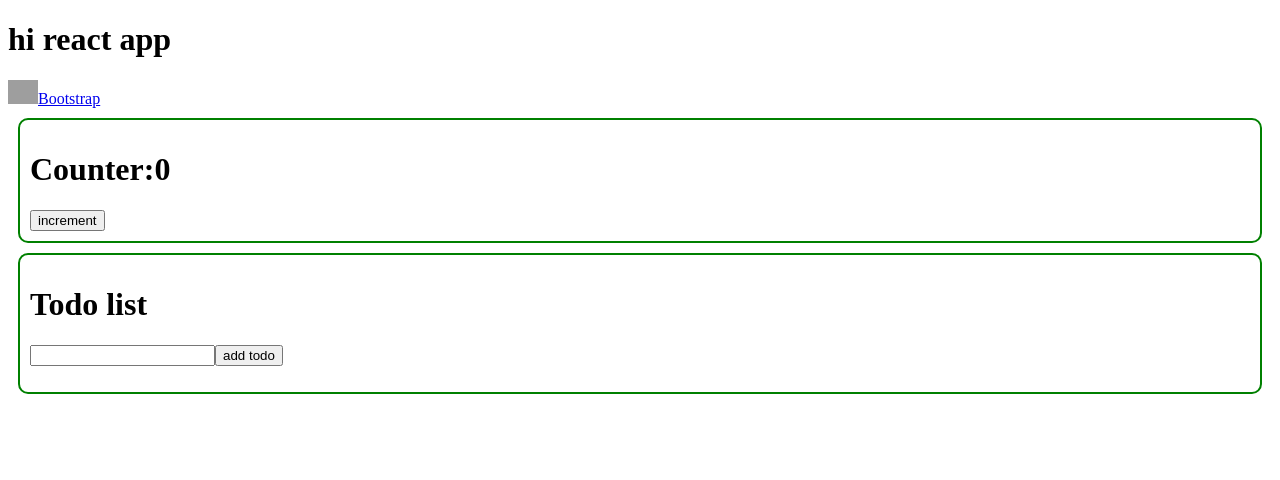
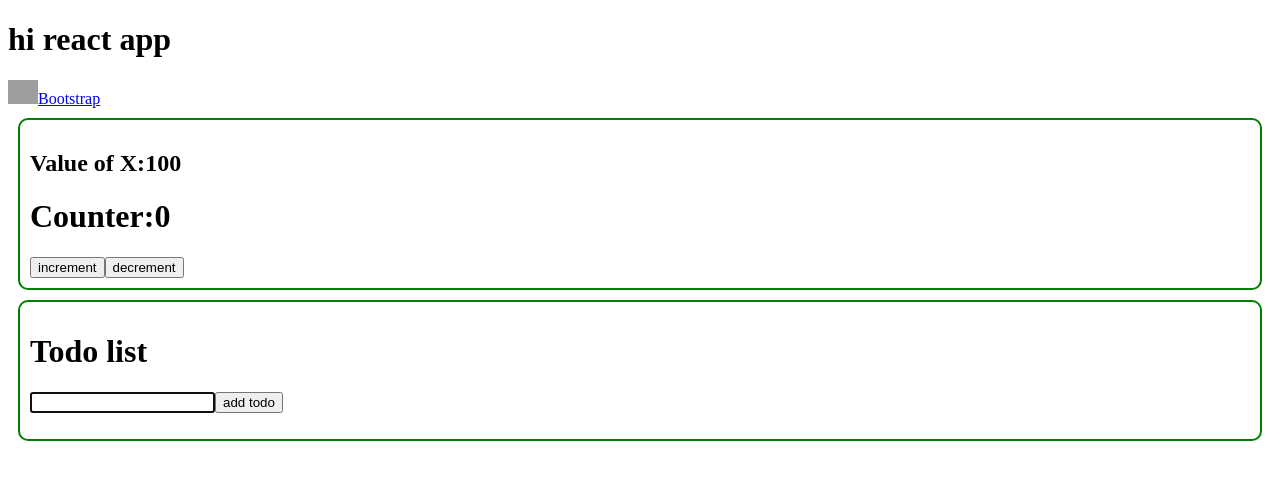
Before and after one commit to vaddesateesh175-ops/React-app, a React (Vite) app: page / in a window 1280 px wide. Shown: the top 480 px of the page. Built offline with nearby package versions, Linux system fonts and the light colour scheme; grey boxes are pictures that could not be loaded.

Commit message:
useEffect

```diff
--- a/src/features/Counter.jsx
+++ b/src/features/Counter.jsx
@@ -1,17 +1,27 @@
-import React from "react";
+import React,{useEffect} from "react";
 import Button from "@mui/material/Button";
 function ButtonUsage(props) {
   return <Button variant="contained">{props.children}</Button>;
 }
 function Counter() {
   const [count, setCount] = React.useState(0);
+  const [x, setX] = React.useState(100);
   function inc(){
     setCount(count+1)
   }
+  function dec(){
+    setCount(count-1)
+  }
+
+  useEffect(()=>{
+    console.log("sateesh")
+  },[]);
   return (
     <div className="mybox">
+      <h2>Value of X:{x}</h2>
       <h1>Counter:{count}</h1>
       <button onClick={()=>{inc()}}>increment</button>
+      <button onClick={()=>{dec()}}>decrement</button>
     </div>
   );
 }
--- a/src/features/Todolist.jsx
+++ b/src/features/Todolist.jsx
@@ -1,4 +1,4 @@
-import React from "react";
+import React,{useEffect} from "react";
 
 function TodoList(){
    const [todos, setTodos] = React.useState([]);
@@ -8,11 +8,14 @@ function TodoList(){
       setTodos([...todos,ntd])
    }
 
+   useEffect(()=>{
+     document.getElementById("d1").focus();
+   },[])
     return(
 
     <div className="mybox">
         <h1>Todo list</h1>
-        <input type="text" onChange={(ev)=>{setNtd(ev.target.value)}} />
+        <input type="text" onChange={(ev)=>{setNtd(ev.target.value)}} id="d1" />
         <button onClick={()=>{addTodo()}}> add todo</button>
 
         <ul>
```
